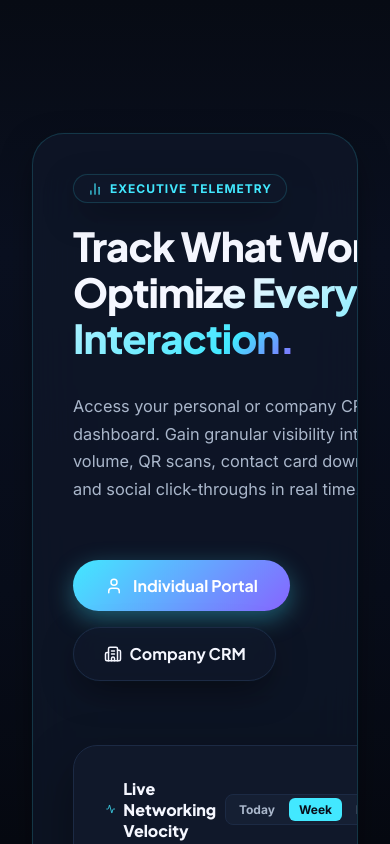
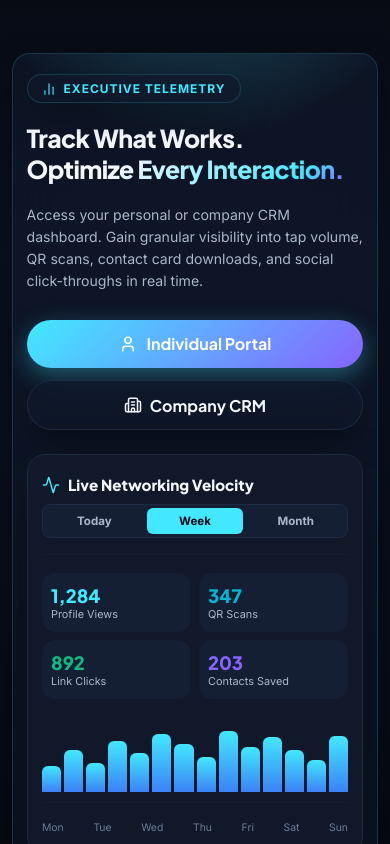
Before and after one commit to Eyadsherif77/diesel-marketing, a React (Vite) app: page / in a window 390 px wide. Shown: the part 8440-9284 px from the top of the page. Built offline with nearby package versions, Linux system fonts and the light colour scheme; no server answers; the database is empty.

Commit message:
fix(responsive): make analytics section fluid and responsive across all mobile, tablet, and iPad devices

```diff
--- a/src/pages/LandingPage.tsx
+++ b/src/pages/LandingPage.tsx
@@ -872,11 +872,11 @@ export const LandingPage: React.FC = () => {
                 <Icons.BarChart2 size={14} />
                 <span>Executive Telemetry</span>
               </div>
-              <h2 className="dt-section-title" style={{ fontSize: '2.5rem' }}>
+              <h2 className="dt-section-title lp-analytics-title">
                 Track What Works.<br />
                 <span className="dt-gradient-heading">Optimize Every Interaction.</span>
               </h2>
-              <p style={{ color: 'var(--dt-text-secondary)', lineHeight: 1.7, fontSize: '1.02rem', margin: '1rem 0 1.5rem' }}>
+              <p className="lp-analytics-desc">
                 Access your personal or company CRM dashboard. Gain granular visibility into tap volume, QR scans, contact card downloads, and social click-throughs in real time.
               </p>
 
@@ -969,7 +969,7 @@ export const LandingPage: React.FC = () => {
                 ))}
               </div>
 
-              <div style={{ display: 'flex', alignItems: 'center', justifyContent: 'space-between', fontSize: '0.75rem', color: 'var(--dt-text-muted)' }}>
+              <div className="dt-dash-days">
                 <span>Mon</span>
                 <span>Tue</span>
                 <span>Wed</span>
--- a/src/styles/landing.css
+++ b/src/styles/landing.css
@@ -1806,11 +1806,16 @@
   padding: 120px 2rem;
   position: relative;
   z-index: 5;
+  width: 100%;
+  box-sizing: border-box;
+  overflow: hidden;
 }
 
 .lp-analytics-container {
   max-width: 1320px;
   margin: 0 auto;
+  width: 100%;
+  box-sizing: border-box;
 }
 
 .lp-analytics-glass-card {
@@ -1820,13 +1825,15 @@
   backdrop-filter: blur(24px);
   -webkit-backdrop-filter: blur(24px);
   box-shadow: var(--dt-card-shadow);
-  padding: 4rem;
+  padding: 3.5rem;
   display: grid;
   grid-template-columns: 1fr 1.15fr;
   align-items: center;
-  gap: 4rem;
+  gap: 3.5rem;
   position: relative;
   overflow: hidden;
+  width: 100%;
+  box-sizing: border-box;
 }
 
 .lp-analytics-glass-card::before {
@@ -1846,6 +1853,32 @@
   flex-direction: column;
   align-items: flex-start;
   z-index: 2;
+  width: 100%;
+  min-width: 0;
+  box-sizing: border-box;
+}
+
+.lp-analytics-title {
+  font-family: var(--font-display);
+  font-size: clamp(1.8rem, 3.2vw, 2.5rem);
+  font-weight: 800;
+  line-height: 1.18;
+  letter-spacing: -0.025em;
+  color: var(--dt-text-primary);
+  word-break: break-word;
+  overflow-wrap: break-word;
+  margin-bottom: 0.75rem;
+  width: 100%;
+}
+
+.lp-analytics-desc {
+  color: var(--dt-text-secondary);
+  line-height: 1.65;
+  font-size: clamp(0.92rem, 1.2vw, 1.02rem);
+  margin: 0.75rem 0 1.5rem;
+  word-break: break-word;
+  overflow-wrap: break-word;
+  width: 100%;
 }
 
 .lp-analytics-actions {
@@ -1853,7 +1886,8 @@
   align-items: center;
   gap: 1rem;
   flex-wrap: wrap;
-  margin-top: 2rem;
+  margin-top: 0.5rem;
+  width: 100%;
 }
 
 /* Interactive Dashboard Preview Box */
@@ -1867,6 +1901,10 @@
   flex-direction: column;
   gap: 1.5rem;
   z-index: 2;
+  width: 100%;
+  min-width: 0;
+  box-sizing: border-box;
+  overflow: hidden;
 }
 
 .dt-dash-header {
@@ -1875,6 +1913,10 @@
   justify-content: space-between;
   padding-bottom: 1rem;
   border-bottom: 1px solid var(--dt-border-subtle);
+  gap: 10px;
+  flex-wrap: wrap;
+  width: 100%;
+  box-sizing: border-box;
 }
 
 .dt-dash-title {
@@ -1885,6 +1927,7 @@
   font-size: 1rem;
   font-weight: 800;
   color: var(--dt-text-primary);
+  min-width: 0;
 }
 
 .dt-dash-time-tabs {
@@ -1894,6 +1937,7 @@
   padding: 3px;
   border-radius: 8px;
   border: 1px solid var(--dt-border);
+  flex-shrink: 0;
 }
 
 .dt-dash-time-tab {
@@ -1906,6 +1950,7 @@
   color: var(--dt-text-secondary);
   cursor: pointer;
   transition: all 0.2s ease;
+  white-space: nowrap;
 }
 
 .dt-dash-time-tab.active {
@@ -1917,6 +1962,8 @@
   display: grid;
   grid-template-columns: repeat(4, 1fr);
   gap: 10px;
+  width: 100%;
+  box-sizing: border-box;
 }
 
 .dt-dash-metric-card {
@@ -1924,6 +1971,8 @@
   border-radius: 12px;
   background: var(--dt-surface-elevated);
   border: 1px solid var(--dt-border-subtle);
+  min-width: 0;
+  box-sizing: border-box;
 }
 
 .dt-dash-metric-val {
@@ -1931,11 +1980,15 @@
   font-size: 1.25rem;
   font-weight: 800;
   color: var(--dt-text-primary);
+  word-break: break-all;
 }
 
 .dt-dash-metric-lbl {
   font-size: 0.72rem;
   color: var(--dt-text-secondary);
+  white-space: nowrap;
+  overflow: hidden;
+  text-overflow: ellipsis;
 }
 
 /* Activity Chart Bars */
@@ -1946,6 +1999,9 @@
   height: 120px;
   padding: 10px 0;
   border-bottom: 1px solid var(--dt-border-subtle);
+  width: 100%;
+  box-sizing: border-box;
+  overflow: hidden;
 }
 
 .dt-dash-bar-col {
@@ -1955,6 +2011,7 @@
   align-items: center;
   height: 100%;
   justify-content: flex-end;
+  min-width: 4px;
 }
 
 .dt-dash-bar {
@@ -1967,6 +2024,16 @@
 
 .dt-dash-bar:hover {
   filter: brightness(1.2);
+}
+
+.dt-dash-days {
+  display: flex;
+  align-items: center;
+  justify-content: space-between;
+  font-size: 0.75rem;
+  color: var(--dt-text-muted);
+  width: 100%;
+  box-sizing: border-box;
 }
 
 /* ─── Clients & Portfolio (Section 8) ─────────────────────────── */
@@ -2562,9 +2629,13 @@
   .lp-clients-grid {
     grid-template-columns: repeat(2, 1fr);
   }
+  .lp-analytics-section {
+    padding: 90px 1.5rem;
+  }
   .lp-analytics-glass-card {
     grid-template-columns: 1fr;
-    padding: 2.5rem;
+    padding: 2.75rem 2rem;
+    gap: 2.75rem;
   }
   .lp-about-container {
     grid-template-columns: 1fr;
@@ -2636,6 +2707,20 @@
   .dt-hero-float-badge {
     display: none;
   }
+  .lp-analytics-section {
+    padding: 70px 1.25rem;
+  }
+  .lp-analytics-glass-card {
+    padding: 2.25rem 1.5rem;
+    gap: 2.25rem;
+    border-radius: 24px;
+  }
+  .lp-analytics-title {
+    font-size: 2rem;
+  }
+  .dt-dash-preview {
+    padding: 1.5rem;
+  }
 }
 
 @media (max-width: 640px) {
@@ -2654,8 +2739,47 @@
   .lp-about-bullets {
     grid-template-columns: 1fr;
   }
+  .lp-analytics-section {
+    padding: 50px 1rem;
+  }
+  .lp-analytics-glass-card {
+    padding: 1.5rem 1rem;
+    border-radius: 20px;
+    gap: 1.75rem;
+  }
+  .lp-analytics-title {
+    font-size: 1.75rem;
+    line-height: 1.22;
+  }
+  .lp-analytics-desc {
+    font-size: 0.94rem;
+    line-height: 1.6;
+    margin: 0.5rem 0 1.25rem;
+  }
+  .lp-analytics-actions {
+    flex-direction: column;
+    align-items: stretch;
+    width: 100%;
+    gap: 0.75rem;
+  }
+  .lp-analytics-actions a {
+    width: 100%;
+    justify-content: center;
+    box-sizing: border-box;
+    padding: 0.85rem 1.25rem;
+  }
+  .dt-dash-preview {
+    padding: 1.25rem 0.9rem;
+    border-radius: 18px;
+    gap: 1.15rem;
+  }
   .dt-dash-metrics {
     grid-template-columns: repeat(2, 1fr);
+    gap: 8px;
+  }
+  .dt-dash-chart {
+    gap: 4px;
+    height: 95px;
   }
   .lp-stats-inner {
     grid-template-columns: 1fr;
@@ -2682,6 +2806,65 @@
   }
   .lp-contact-form-glass {
     padding: 1.5rem;
+  }
+}
+
+@media (max-width: 480px) {
+  .lp-analytics-section {
+    padding: 40px 0.75rem;
+  }
+  .lp-analytics-glass-card {
+    padding: 1.25rem 0.85rem;
+    border-radius: 18px;
+    gap: 1.5rem;
+  }
+  .lp-analytics-title {
+    font-size: 1.55rem;
+    line-height: 1.24;
+  }
+  .lp-analytics-desc {
+    font-size: 0.88rem;
+    line-height: 1.55;
+  }
+  .dt-dash-header {
+    flex-direction: column;
+    align-items: stretch;
+    gap: 10px;
+  }
+  .dt-dash-title {
+    font-size: 0.95rem;
+  }
+  .dt-dash-time-tabs {
+    width: 100%;
+    display: grid;
+    grid-template-columns: repeat(3, 1fr);
+    padding: 3px;
+    box-sizing: border-box;
+  }
+  .dt-dash-time-tab {
+    text-align: center;
+    padding: 6px 2px;
+    font-size: 0.72rem;
+  }
+  .dt-dash-metrics {
+    grid-template-columns: repeat(2, 1fr);
+    gap: 8px;
+  }
+  .dt-dash-metric-card {
+    padding: 10px 8px;
+  }
+  .dt-dash-metric-val {
+    font-size: 1.15rem;
+  }
+  .dt-dash-metric-lbl {
+    font-size: 0.68rem;
+  }
+  .dt-dash-chart {
+    gap: 3px;
+    height: 85px;
+  }
+  .dt-dash-days {
+    font-size: 0.65rem;
   }
 }
 
```
